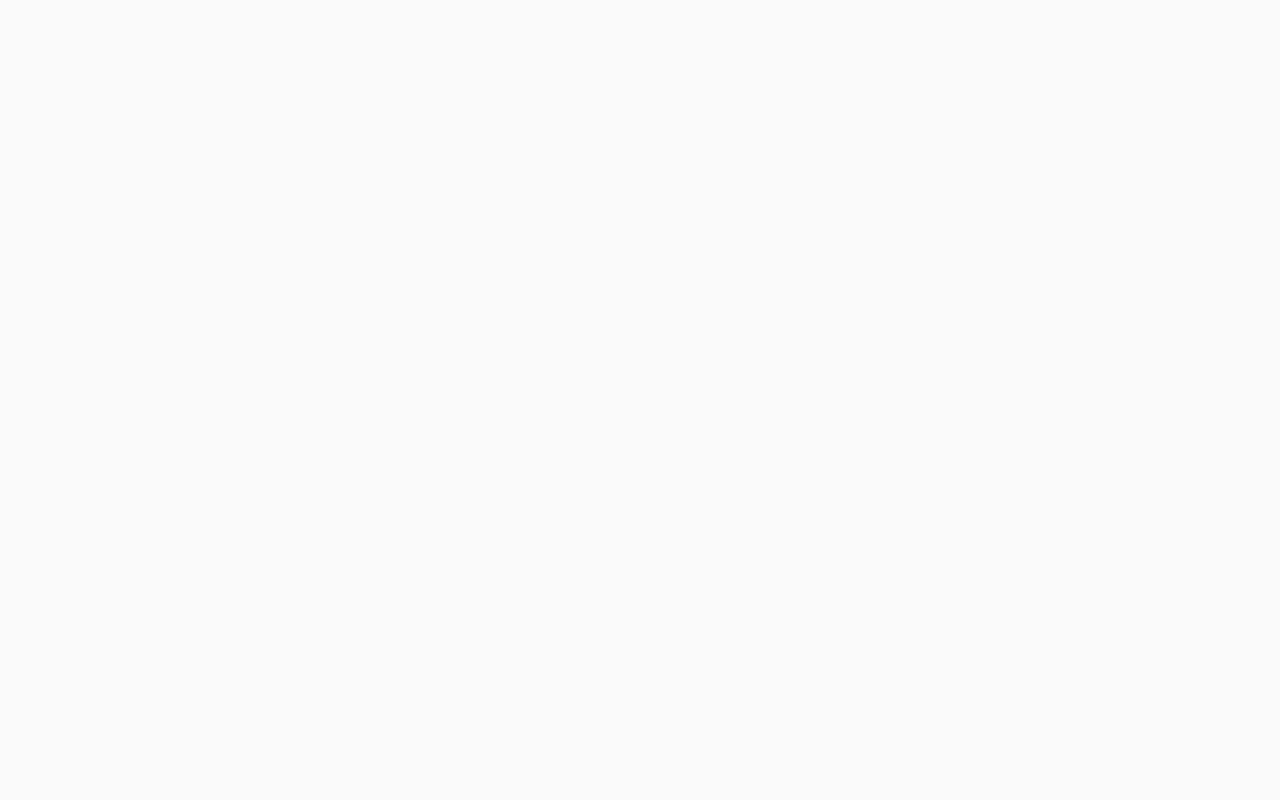
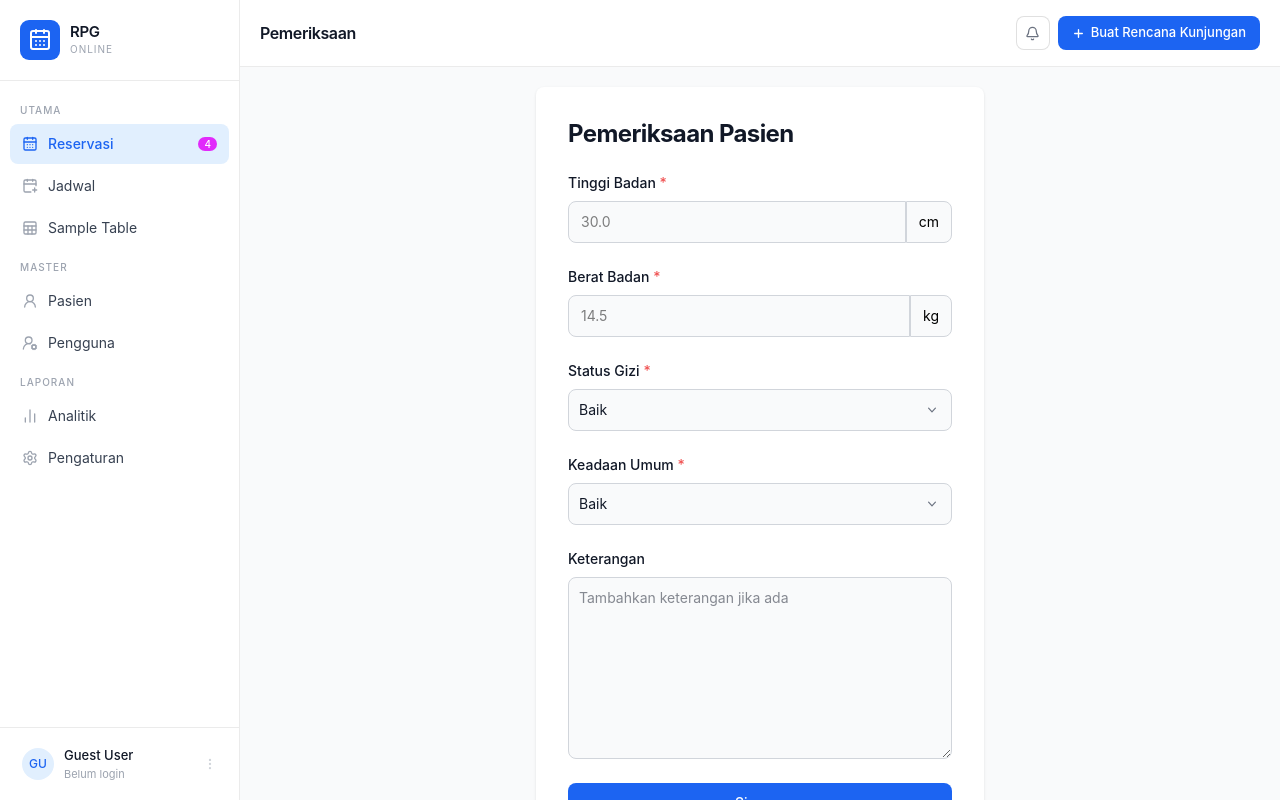
Before and after one commit to stywn93/rpg-online, a React (Vite) app: page /pemeriksaan in a window 1280 px wide. Before the commit this address had no page. Built offline with nearby package versions, Linux system fonts and the light colour scheme.

Commit message:
WIP form 4. Pemeriksaan Pasien

```diff
--- /dev/null
+++ b/src/Pemeriksaan.jsx
@@ -0,0 +1,160 @@
+import {Link, useNavigate} from "react-router"
+import {useLocalStorage} from "react-use"
+import {Controller, useForm} from "react-hook-form"
+import toast, {Toaster} from 'react-hot-toast'
+import {useEffect, useState} from "react"
+import {Datepicker} from "flowbite-react"
+import useAuth from "./UseAuth.js"
+
+
+const sleep = (ms) => new Promise((resolve) => setTimeout(resolve, ms))
+const DECIMAL_INPUT_REGEX = /^\d{2}\.\d$/
+
+const formatSingleDecimalInput = (value) => {
+    const digits = value.replace(/\D/g, "").slice(0, 3)
+
+    if (digits.length <= 2) {
+        return digits
+    }
+
+    return `${digits.slice(0, 2)}.${digits.slice(2)}`
+}
+
+export default function Pemeriksaan() {
+    const {
+        register, control, handleSubmit, setValue, formState: {errors},
+    } = useForm({
+        defaultValues: {
+            visitDate: new Date(), services: "", height: "", weight: ""
+        }
+    })
+
+    const navigate = useNavigate()
+    const [token, _] = useLocalStorage("token", "")
+    const [isLoading, setIsLoading] = useState(false)
+    const [serviceOptions, setServiceOptions] = useState([])
+    const [isLoadingServices, setIsLoadingServices] = useState(false)
+    const {logout} = useAuth()
+
+
+
+    const onSubmit = async (data) => {
+        const toastId = toast.loading("Memproses...")
+        setIsLoading(true)
+        await new Promise(requestAnimationFrame)
+    }
+
+    const handleDecimalInputChange = (fieldName) => (event) => {
+        setValue(fieldName, formatSingleDecimalInput(event.target.value), {
+            shouldDirty: true, shouldTouch: true, shouldValidate: true
+        })
+    }
+
+    return (<section>
+        <div className="flex flex-col items-center px-6 mx-auto md:h-screen lg:py-0">
+            <div
+                className="w-full bg-white rounded-lg shadow md:mt-0 sm:max-w-md xl:p-0">
+                <div className="p-6 space-y-4 md:space-y-6 sm:p-8">
+                    <h1 className="text-xl font-bold leading-tight tracking-tight text-gray-900 md:text-2xl">
+                        Pemeriksaan Pasien
+                    </h1>
+                    <form className="space-y-4 md:space-y-6" onSubmit={handleSubmit(onSubmit)}>
+                        <div>
+                            <label htmlFor="height"
+                                   className="mb-2 block text-sm font-medium text-gray-900">Tinggi Badan <span
+                                className="text-red-500">*</span></label>
+
+                            <div className="flex w-full rounded-base">
+                                <input type="text" id="height" inputMode="numeric"
+                                       maxLength={4} {...register("height", {
+                                    required: "Tinggi badan wajib diisi", pattern: {
+                                        value: DECIMAL_INPUT_REGEX, message: "Format tinggi badan harus 00.0"
+                                    }
+                                })} onChange={handleDecimalInputChange("height")}
+                                       className="grow bg-gray-50 border-gray-300 rounded-none rounded-s-base px-3 py-2.5 bg-neutral-secondary-medium border border-default-medium text-heading text-sm focus:ring-brand focus:border-brand placeholder:text-body"
+                                       placeholder="30.0"/>
+                                <span
+                                    className="bg-gray-50 border-gray-300 inline-flex items-center px-3 text-sm text-body bg-neutral-tertiary border rounded-e-0 border-default-medium rounded-e-base flex-none">cm</span>
+                            </div>
+                            {errors.height && <span className="text-sm text-red-500">{errors.height.message}</span>}
+                        </div>
+                        <div>
+                            <label htmlFor="weight"
+                                   className="mb-2 block text-sm font-medium text-gray-900">Berat Badan <span
+                                className="text-red-500">*</span></label>
+
+                            <div className="flex w-full rounded-base">
+                                <input type="text" id="weight" inputMode="numeric"
+                                       maxLength={4} {...register("weight", {
+                                    required: "Berat badan wajib diisi", pattern: {
+                                        value: DECIMAL_INPUT_REGEX, message: "Format berat badan harus 00.0"
+                                    }
+                                })} onChange={handleDecimalInputChange("weight")}
+                                       className="grow bg-gray-50 border-gray-300 rounded-none rounded-s-base px-3 py-2.5 bg-neutral-secondary-medium border border-default-medium text-heading text-sm focus:ring-brand focus:border-brand placeholder:text-body"
+                                       placeholder="14.5"/>
+                                <span
+                                    className="bg-gray-50 border-gray-300 inline-flex items-center px-3 text-sm text-body bg-neutral-tertiary border rounded-e-0 border-default-medium rounded-e-base flex-none">kg</span>
+                            </div>
+                            {errors.weight && <span className="text-sm text-red-500">{errors.weight.message}</span>}
+                        </div>
+                        <div>
+                            <label htmlFor="statusGizi"
+                                   className="block mb-2 text-sm font-medium text-gray-900">Status Gizi <span
+                                className="text-red-500">*</span></label>
+                            <div className="relative">
+                                <select id="statusGizi"
+                                        className="block w-full appearance-none rounded-lg border border-gray-300 bg-gray-50 p-2.5 pr-10 text-sm text-gray-900 focus:border-primary-500 focus:ring-primary-500">
+                                    <option value="baik">Baik</option>
+                                    <option value="cukup">Cukup</option>
+                                    <option value="kurang">Kurang</option>
+                                </select>
+                                <svg
+                                    className="pointer-events-none absolute right-3 top-1/2 h-4 w-4 -translate-y-1/2 text-gray-500"
+                                    xmlns="http://www.w3.org/2000/svg" viewBox="0 0 20 20" fill="currentColor"
+                                    aria-hidden="true">
+                                    <path fillRule="evenodd"
+                                          d="M5.23 7.21a.75.75 0 0 1 1.06.02L10 11.168l3.71-3.938a.75.75 0 1 1 1.08 1.04l-4.25 4.5a.75.75 0 0 1-1.08 0l-4.25-4.5a.75.75 0 0 1 .02-1.06Z"
+                                          clipRule="evenodd"/>
+                                </svg>
+                            </div>
+                        </div>
+                        <div>
+                            <label htmlFor="keadaanUmum"
+                                   className="block mb-2 text-sm font-medium text-gray-900">Keadaan Umum <span
+                                className="text-red-500">*</span></label>
+                            <div className="relative">
+                                <select id="keadaanUmum"
+                                        className="block w-full appearance-none rounded-lg border border-gray-300 bg-gray-50 p-2.5 pr-10 text-sm text-gray-900 focus:border-primary-500 focus:ring-primary-500">
+                                    <option value="baik">Baik</option>
+                                    <option value="cukup">Cukup</option>
+                                    <option value="kurang">Kurang</option>
+                                </select>
+                                <svg
+                                    className="pointer-events-none absolute right-3 top-1/2 h-4 w-4 -translate-y-1/2 text-gray-500"
+                                    xmlns="http://www.w3.org/2000/svg" viewBox="0 0 20 20" fill="currentColor"
+                                    aria-hidden="true">
+                                    <path fillRule="evenodd"
+                                          d="M5.23 7.21a.75.75 0 0 1 1.06.02L10 11.168l3.71-3.938a.75.75 0 1 1 1.08 1.04l-4.25 4.5a.75.75 0 0 1-1.08 0l-4.25-4.5a.75.75 0 0 1 .02-1.06Z"
+                                          clipRule="evenodd"/>
+                                </svg>
+                            </div>
+                        </div>
+
+                        <div className="sm:col-span-2">
+                            <label htmlFor="keterangan"
+                                   className="block mb-2 text-sm font-medium text-gray-900 ">Keterangan</label>
+                            <textarea id="keterangan" rows="8"
+                                      className="block p-2.5 w-full text-sm text-gray-900 bg-gray-50 rounded-lg border border-gray-300 focus:ring-primary-500 focus:border-primary-500"
+                                      placeholder="Tambahkan keterangan jika ada"></textarea>
+                        </div>
+
+                        <button type="submit" disabled={isLoading}
+                                className="cursor-pointer w-full text-white bg-blue-600 hover:bg-blue-800 focus:ring-4 focus:outline-none focus:ring-indigo-300 font-medium rounded-lg text-sm px-5 py-2.5 text-center disabled:opacity-50 disabled:cursor-not-allowed">{isLoading ? "Memproses..." : "Simpan"}
+                        </button>
+
+                    </form>
+                </div>
+            </div>
+        </div>
+    </section>)
+}
--- a/src/Profile.jsx
+++ b/src/Profile.jsx
@@ -8,7 +8,7 @@
 function InfoRow({label, value}) {
     return (
         <div className="grid gap-1 sm:grid-cols-[140px_1fr] sm:gap-6">
-            <p className="text-xs font-semibold uppercase tracking-[0.22em] text-slate-400">{label}</p>
+            <p className="text-xs font-semibold tracking-[0.22em] text-slate-400">{label}</p>
             <p className="text-sm leading-6 text-slate-700">{value}</p>
         </div>
     )
@@ -32,7 +32,7 @@
                 <div className="w-full bg-white rounded-lg shadow md:mt-0 sm:max-w-md xl:p-0">
                     <div className="p-6 space-y-4 md:space-y-6 sm:p-8">
                         <h1 className="text-xl font-bold leading-tight tracking-tight text-gray-900 md:text-2xl">
-                            About
+                            Data Pribadi
                         </h1>
 
 
--- a/src/main.jsx
+++ b/src/main.jsx
@@ -16,6 +16,7 @@
 import HasilReservasi from "./HasilReservasi.jsx"
 import AntrianKunjungan from "./AntrianKunjungan.jsx"
 import Profile from "./Profile.jsx"
+import Pemeriksaan from "./Pemeriksaan.jsx"
 
 createRoot(document.getElementById('root')).render(
     <StrictMode>
@@ -34,6 +35,7 @@
                         <Route path='profile' element={<Profile/>}/>
                         <Route path='reservation/new' element={<ReservasiBaru/>}/>
                         <Route path='reservation/confirm' element={<HasilReservasi/>}/>
+                        <Route path='pemeriksaan' element={<Pemeriksaan/>}/>
                     </Route>
                 </Routes>
             </BrowserRouter>
```
